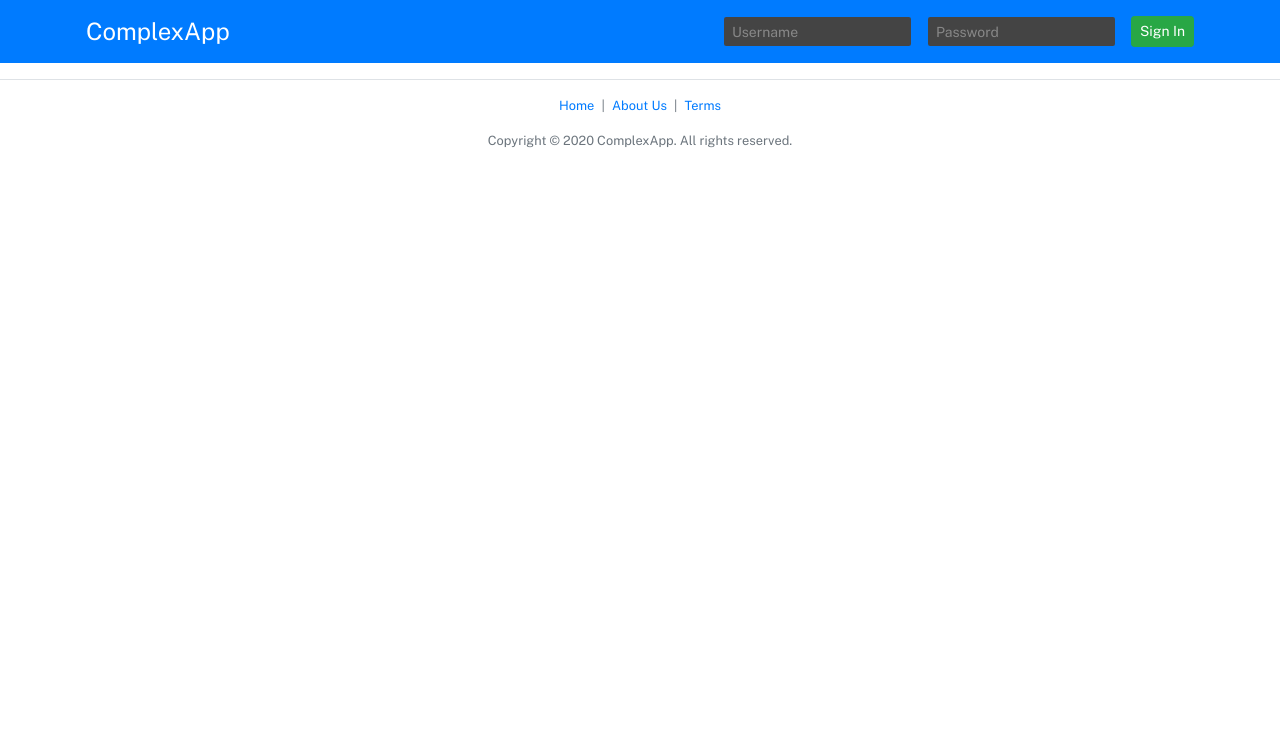
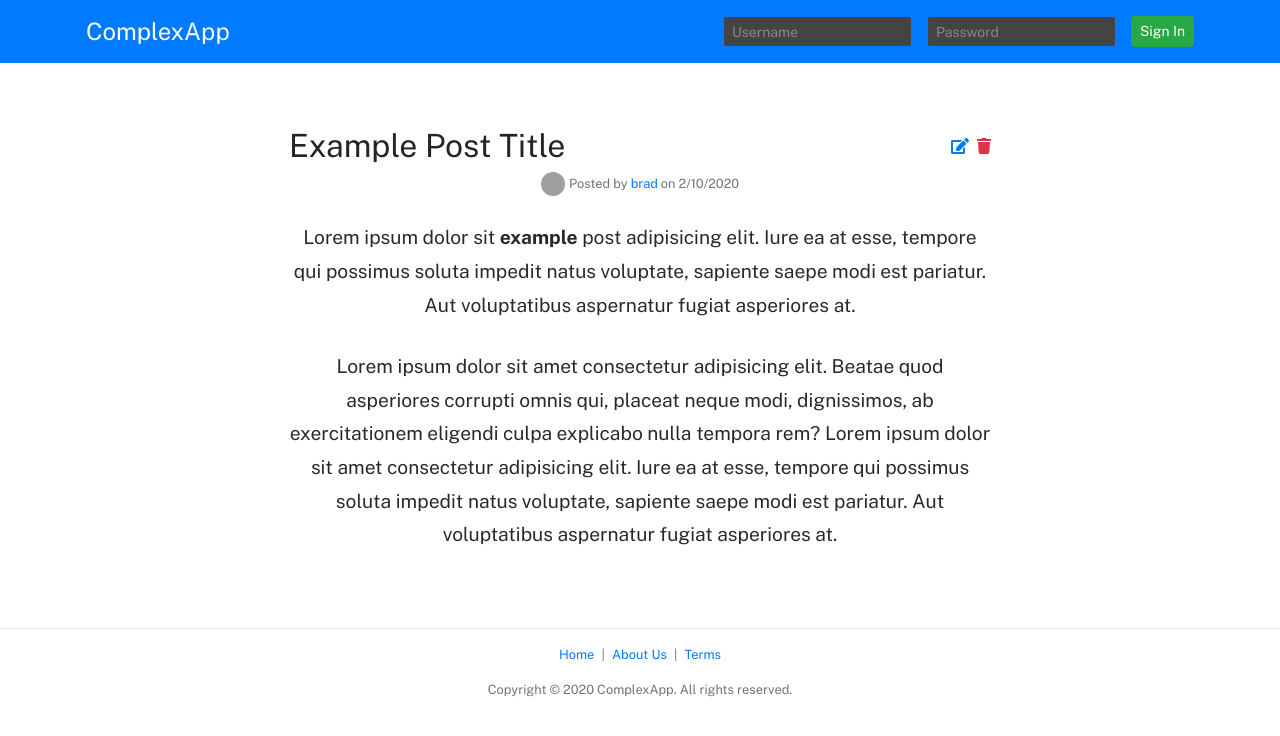
Before and after one commit to dariusz75/react-complex-app, a React (Create React App) app: page /post/1 in a window 1280 px wide. Shown: the top 736 px of the page. Built offline with nearby package versions, Linux system fonts and the light colour scheme; grey boxes are pictures that could not be loaded.

Commit message:
12 completed

```diff
--- a/src/App.tsx
+++ b/src/App.tsx
@@ -11,6 +11,7 @@ import Footer from "./components/Footer";
 import About from "./components/About";
 import Terms from "./components/Terms";
 import CreatePost from "./components/CreatePost";
+import ViewSinglePost from "./components/ViewSinglePost";
 
 Axios.defaults.baseURL = "http://localhost:8080";
 
@@ -26,6 +27,9 @@ function App() {
         <Switch>
           <Route path="/" exact>
             {loggedIn ? <Home /> : <HomeGuest />}
+          </Route>
+          <Route path="/post/:id">
+            <ViewSinglePost />
           </Route>
           <Route path="/create-post">
             <CreatePost />
--- a/src/components/CreatePost.tsx
+++ b/src/components/CreatePost.tsx
@@ -1,9 +1,10 @@
 import React, { useState } from "react";
 import Axios from "axios";
+import { withRouter } from "react-router-dom";
 
 import Page from "./Page";
 
-const CreatePost = () => {
+const CreatePost = (props: any) => {
   const [title, setTitle] = useState();
   const [body, setBody] = useState();
 
@@ -16,6 +17,8 @@ const CreatePost = () => {
         body: body,
         token: localStorage.getItem("complexAppToken"),
       });
+      // Redirect to new post url
+      props.history.push(`/post/${response.data}`);
       console.log("New post was created");
     } catch (error) {
       console.log("There was a problem");
@@ -64,4 +67,4 @@ const CreatePost = () => {
   );
 };
 
-export default CreatePost;
+export default withRouter(CreatePost);
--- /dev/null
+++ b/src/components/ViewSinglePost.tsx
@@ -0,0 +1,50 @@
+import React from "react";
+
+import Page from "./Page";
+
+const ViewSinglePost = () => {
+  return (
+    <Page title="Fake title">
+      <div className="d-flex justify-content-between">
+        <h2>Example Post Title</h2>
+        <span className="pt-2">
+          <a href="#" className="text-primary mr-2" title="Edit">
+            <i className="fas fa-edit"></i>
+          </a>
+          <a className="delete-post-button text-danger" title="Delete">
+            <i className="fas fa-trash"></i>
+          </a>
+        </span>
+      </div>
+
+      <p className="text-muted small mb-4">
+        <a href="#">
+          <img
+            className="avatar-tiny"
+            src="https://gravatar.com/avatar/b9408a09298632b5151200f3449434ef?s=128"
+          />
+        </a>
+        Posted by <a href="#">brad</a> on 2/10/2020
+      </p>
+
+      <div className="body-content">
+        <p>
+          Lorem ipsum dolor sit <strong>example</strong> post adipisicing elit.
+          Iure ea at esse, tempore qui possimus soluta impedit natus voluptate,
+          sapiente saepe modi est pariatur. Aut voluptatibus aspernatur fugiat
+          asperiores at.
+        </p>
+        <p>
+          Lorem ipsum dolor sit amet consectetur adipisicing elit. Beatae quod
+          asperiores corrupti omnis qui, placeat neque modi, dignissimos, ab
+          exercitationem eligendi culpa explicabo nulla tempora rem? Lorem ipsum
+          dolor sit amet consectetur adipisicing elit. Iure ea at esse, tempore
+          qui possimus soluta impedit natus voluptate, sapiente saepe modi est
+          pariatur. Aut voluptatibus aspernatur fugiat asperiores at.
+        </p>
+      </div>
+    </Page>
+  );
+};
+
+export default ViewSinglePost;
```
Also changed, not shown: src/info.txt.
